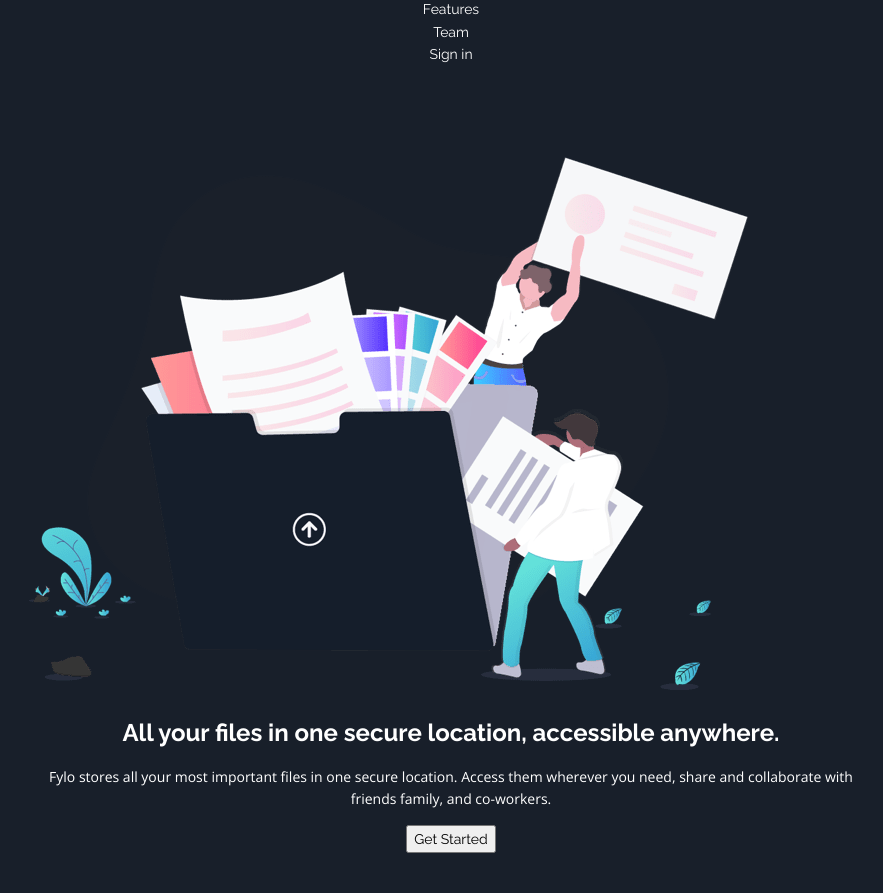
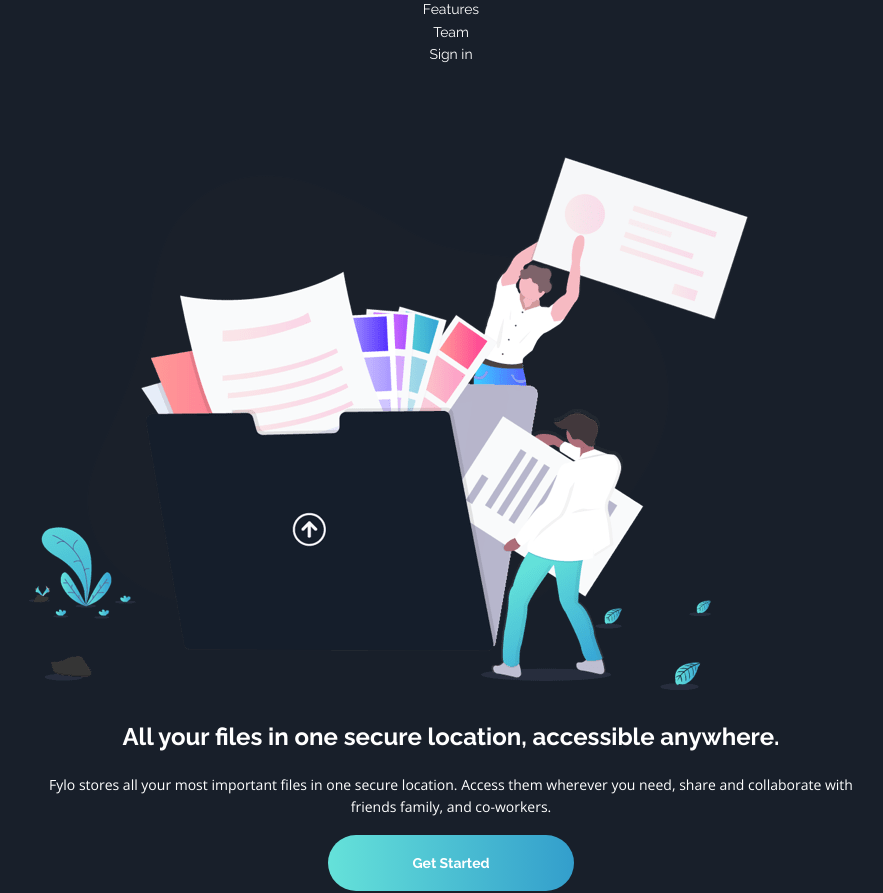
Before and after one commit to DylanGangat/Fylo-dark-theme-landing-page, a website: page index.html in a window 1280 px wide. Shown: the part 74-967 px from the top of the page, without its empty margins (189-1072 px from the left). Drawn offline with nearby package versions, Linux system fonts and the light colour scheme.

Commit message:
added button component styles

```diff
--- a/index.html
+++ b/index.html
@@ -196,7 +196,7 @@
                 placeholder="email@example.com"
                 required
               />
-              <button type="submit">Get Started For Free</button>
+              <button class="btn" type="submit">Get Started For Free</button>
             </form>
           </div>
         </div>
--- a/scss/components/_buttons.scss
+++ b/scss/components/_buttons.scss
@@ -0,0 +1,16 @@
+.btn {
+  display: inline-block;
+  padding: 1.2em 6em;
+  cursor: pointer;
+  border: none;
+  border-radius: 3rem;
+  color: var(--clr-neutral-100);
+  font-weight: var(--fw-700);
+  background: var(--cta-gradient);
+  //   transition: background 750ms ease-in-out;
+
+  &:hover,
+  &:focus {
+    background: var(--clr-accent-300);
+  }
+}
--- a/scss/utilities/_utilities.scss
+++ b/scss/utilities/_utilities.scss
@@ -15,8 +15,8 @@
   text-align: left;
 }
 
-.flow-content > * + *  {
-    margin-top: var(--flow-spacer, 1em);
+.flow-content > * + * {
+  margin-top: var(--flow-spacer, 1.2em);
 }
 
 .split {
```
Also changed, not shown: css/style.css, 1 other file. Lines whose indentation alone changed are shown as unchanged.
